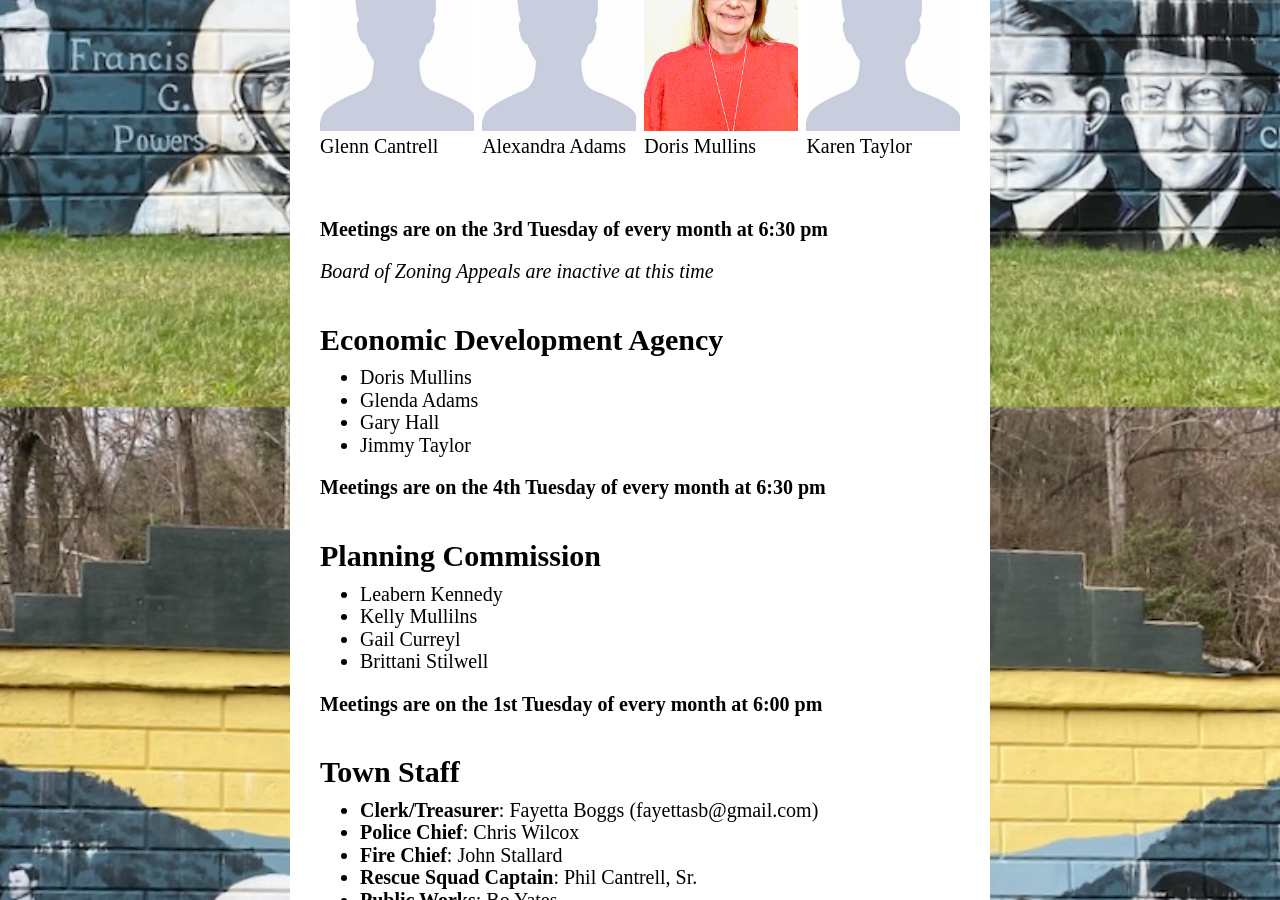
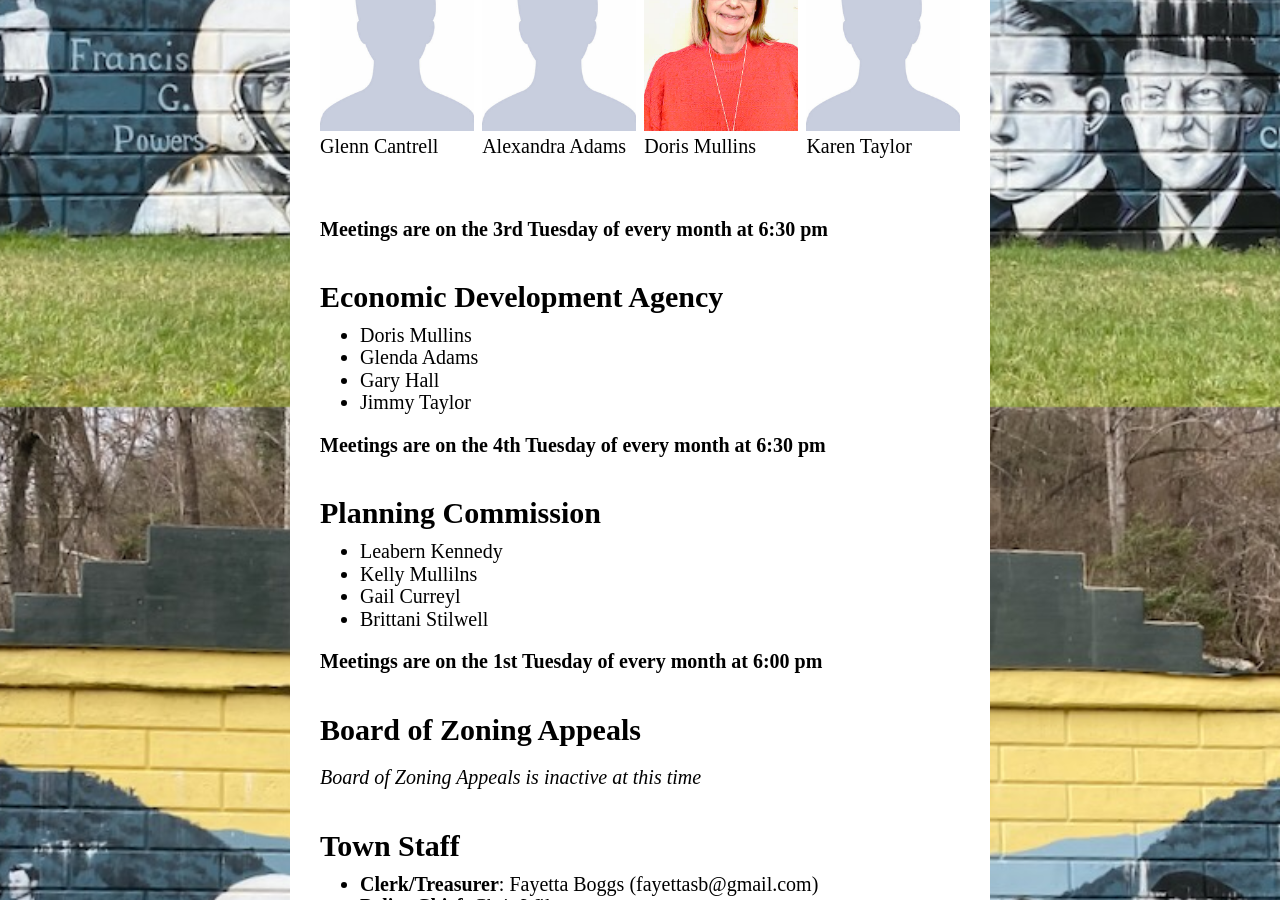
Before and after one commit to poundva/poundva.github.io, a Jekyll site: the page built from index.html, in a window 1280 px wide and 900 px high, scrolled down 1393 px. Built offline with Jekyll 4.4.1, drawn with Linux system fonts in a browser that asks for light colours; some web fonts are replaced.

Commit message:
Moves zoning board info.

```diff
--- a/index.html
+++ b/index.html
@@ -37,7 +37,6 @@ title: Home
     </li>
 </ul>
 <p><b>Meetings are on the 3rd Tuesday of every month at 6:30 pm</b></p>
-<p><i> Board of Zoning Appeals are inactive at this time</i></p>
 <h1>Economic Development Agency</h1>
 <ul>
     <li>Doris Mullins</li>
@@ -53,6 +52,11 @@ title: Home
     <li>Gail Curreyl</li>
     <li>Brittani Stilwell</li>
 </ul><p><b>Meetings are on the 1st Tuesday of every month at 6:00 pm</b></p>
+
+<h1>Board of Zoning Appeals</h1>
+<p><i>Board of Zoning Appeals is inactive at this time</i></p>
+
+
 <h1>Town Staff</h1>
 <ul>
     <li><b>Clerk/Treasurer</b>: Fayetta Boggs (fayettasb@gmail.com)</li>
```
